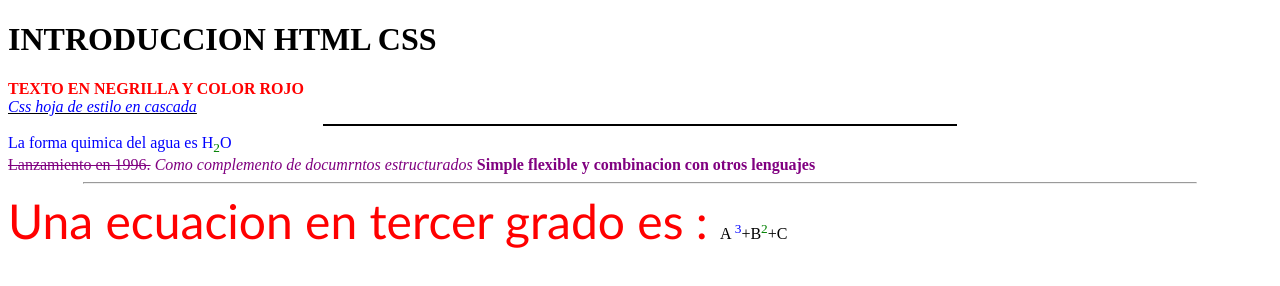
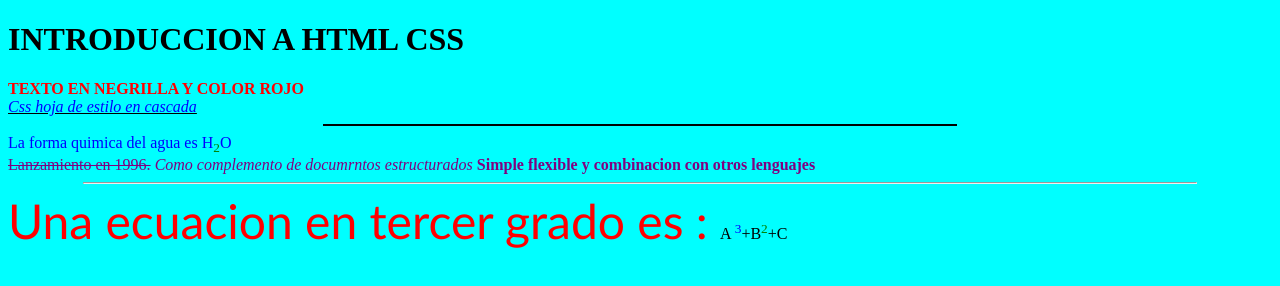
Before and after one commit to hpolo01/HTML, a plain HTML site: page TALLERES SEMANA 1-2/SEMANA 1-2 intro_html.html in a window 1280 px wide. Drawn offline with Linux system fonts and the light colour scheme.

Commit message:
Update SEMANA 1-2 intro_html.html

```diff
--- a/TALLERES SEMANA 1-2/SEMANA 1-2 intro_html.html
+++ b/TALLERES SEMANA 1-2/SEMANA 1-2 intro_html.html
@@ -7,9 +7,9 @@
       <!-- Configura aceptación de simbolos y caracteres especiales -->
       <meta charset="UTF-8">
   </head>
-  <body>
+  <body bgcolor="aqua">
 <!-- COLOCA titulo principal de la pag web -->
-<h1>INTRODUCCION HTML CSS</h1>
+<h1>INTRODUCCION A HTML CSS</h1>
 <b><font color="red"> TEXTO EN NEGRILLA Y COLOR ROJO </font></b>
 <br>
 <u> <i><font color="blue">Css hoja de estilo en cascada</font> </font></i></u>
```
